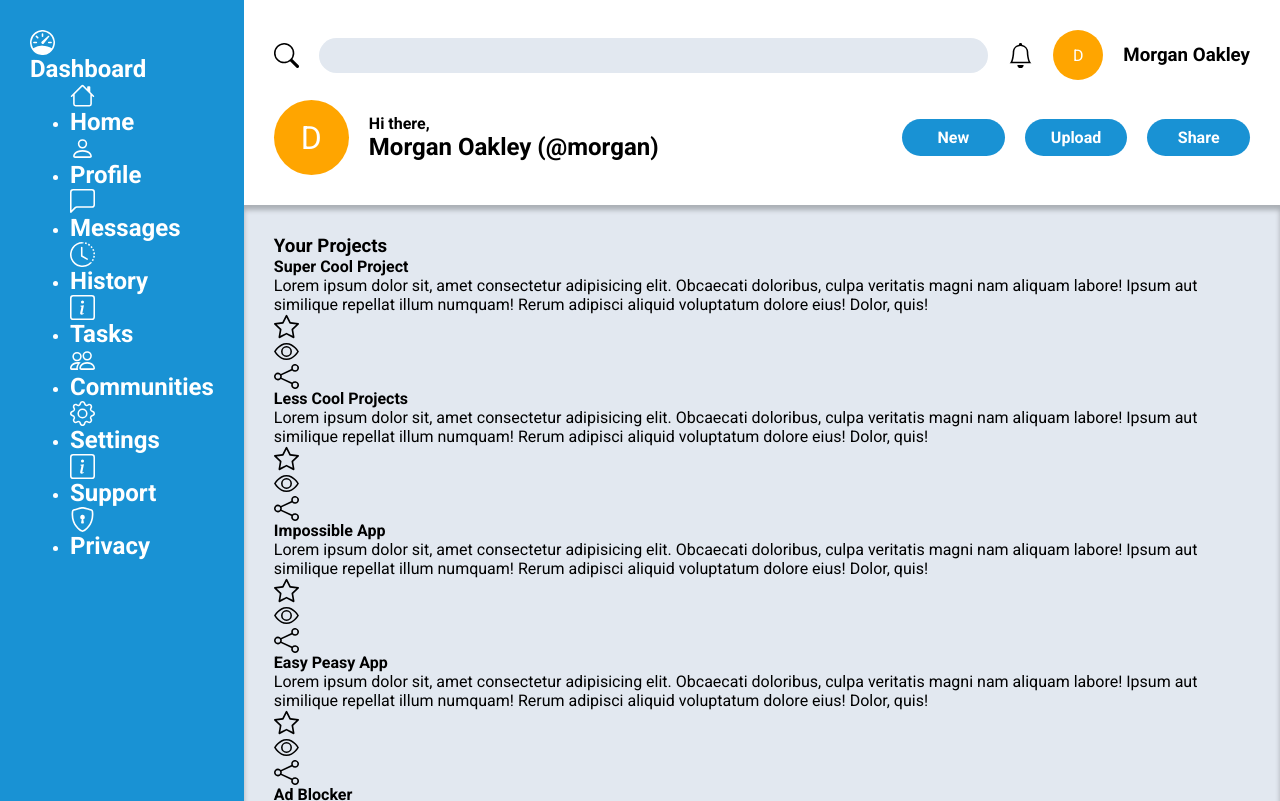
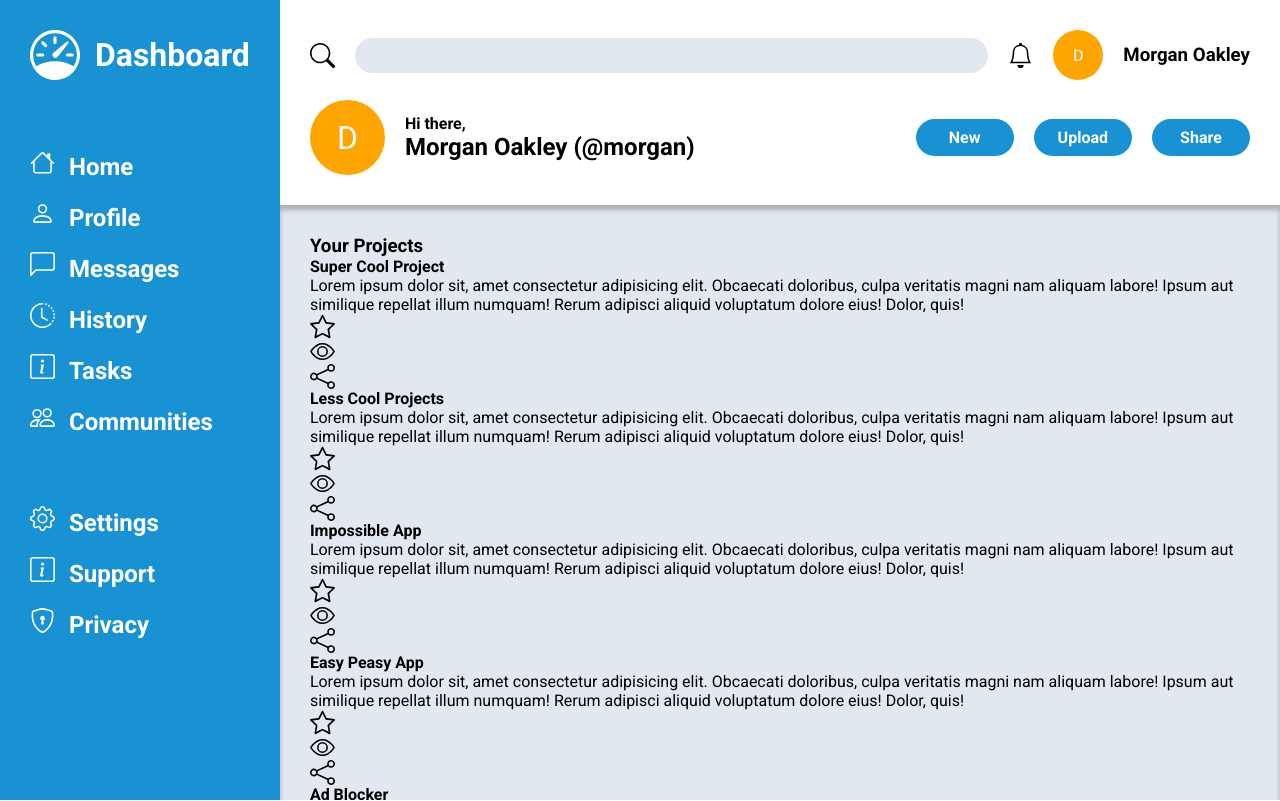
Before and after one commit to chajoy/odin-admin-dash, a plain HTML site: page index.html in a window 1280 px wide. Shown: the top 801 px of the page. Drawn offline with Linux system fonts and the light colour scheme.

Commit message:
Style sidebar

```diff
--- a/style.css
+++ b/style.css
@@ -18,8 +18,10 @@ body {
     -webkit-font-smoothing: antialiased;
     font-family: "Roboto", sans-serif;
     display: grid;
-    grid-template-columns: 1fr 5fr;
-    grid-template-rows: 1fr 10fr;
+    grid-template-columns: auto 5fr;
+    grid-template-rows: 1fr auto;
+    height: 100vh;
+    user-select: none;
 }
 
 img,
@@ -63,7 +65,53 @@ h6 {
 
 img {
     height: 25px;
+}
 
+.sidebar {
+    display: grid;
+    align-items: start;
+    grid-template-rows: auto auto 1fr;
+    gap: 70px;
+}
+
+.title {
+    display: grid;
+    align-items: center;
+    grid-template-columns: 1fr 3fr;
+}
+
+.title:hover {
+    cursor: pointer;
+}
+
+.title img {
+    height: 50px;
+}
+
+.title h1 {
+    font-size: 2rem;
+    margin-left: 10px;
+}
+
+.sidebar ul {
+    padding: 0;
+    display: grid;
+    gap: 20px;
+    list-style-type: none;
+}
+
+.sidebar ul img,
+.sidebar ul h2 {
+    display: inline-block;
+}
+
+.sidebar li:hover {
+    cursor: pointer;
+    filter: brightness(0.8);
+}
+
+.sidebar h2 {
+    padding-left: 10px;
 }
 
 .profile {
@@ -73,6 +121,10 @@ img {
     display: grid;
     align-items: center;
     color: white;
+}
+
+.profile.default:hover {
+    cursor: pointer;
 }
 
 .profile.default {
@@ -165,4 +217,5 @@ img {
     background-color: var(--grey);
     box-shadow: inset 0px 5px 5px rgba(0, 0, 0, 0.25);
     padding: 30px;
+    overflow: hidden;
 }
```
